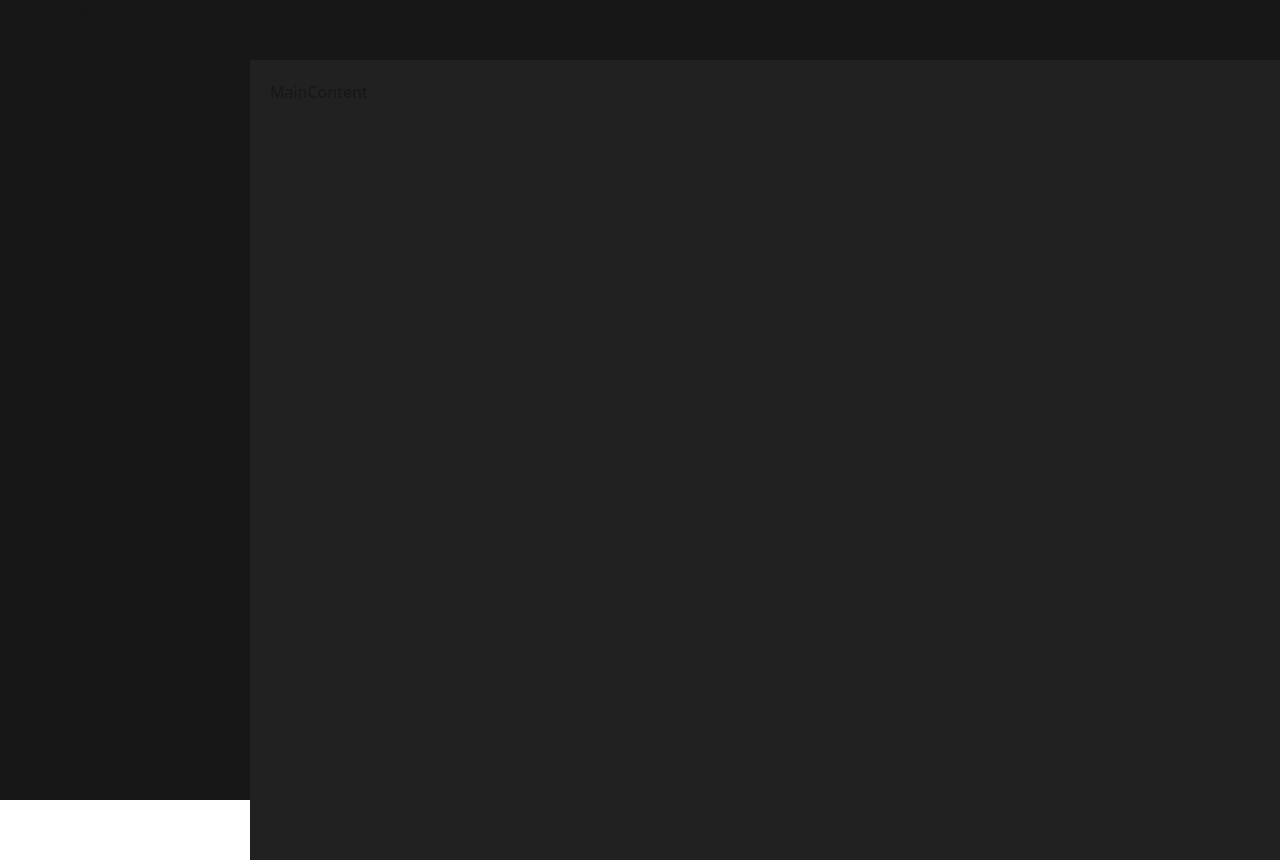
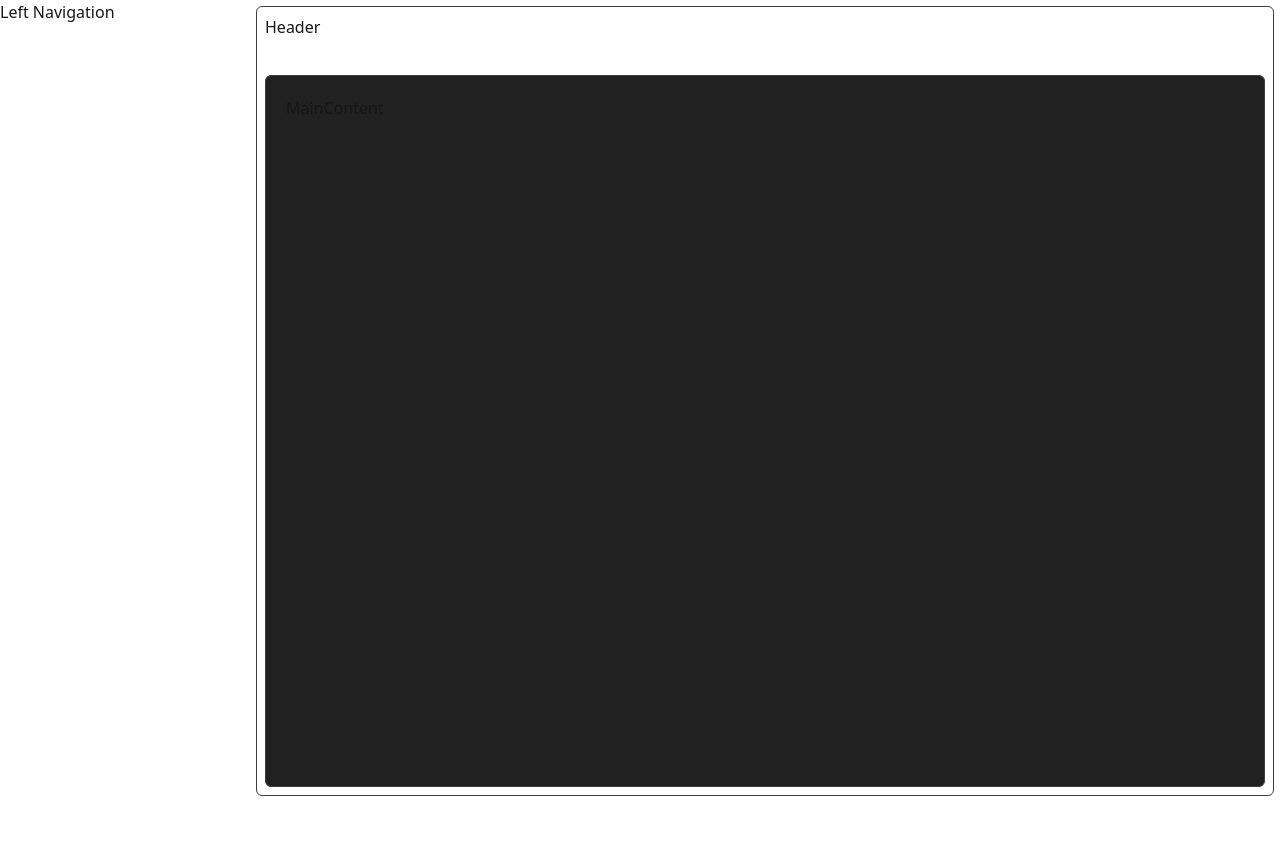
Before and after one commit to oPedroFranca/centralProjects, a Next.js app: page / in a window 1280 px wide. After the commit the page ends 800 px from the top, so only its background shows below. Built offline with nearby package versions, Linux system fonts and the light colour scheme.

Commit message:
ajustando layout

```diff
--- a/src/app/globals.css
+++ b/src/app/globals.css
@@ -9,7 +9,7 @@
 
 @media (prefers-color-scheme: dark) {
   :root {
-    --background: #212121;
+    --background: #171717;
     --foreground: #ededed;
   }
 }
--- a/src/app/page.tsx
+++ b/src/app/page.tsx
@@ -5,7 +5,10 @@ export default function Home() {
     <div className='flex h-screen w-screen'>
       <LeftNavigation />
 
-      <div className='w-full'>
+      <div
+        className='w-full h-full m-1.5 p-2 border border-gray-500 rounded-md'
+        style={{height: 'calc(100% - 10px)'}}
+      >
         <Header />
 
         <MainContent />
--- a/src/layout/Header/index.tsx
+++ b/src/layout/Header/index.tsx
@@ -1,6 +1,6 @@
 const Header = () => {
   return (
-    <div className='w-full h-[60px] bg-gray-800'>
+    <div className='w-full h-[60px]'>
       <p>
         Header
       </p>
--- a/src/layout/LeftNavigation/index.tsx
+++ b/src/layout/LeftNavigation/index.tsx
@@ -1,6 +1,6 @@
 const LeftNavigation = () => {
   return (
-    <div className='min-w-[250px] h-full bg-gray-800'>
+    <div className='min-w-[250px] h-full'>
       <p>
         Left Navigation
       </p>
--- a/src/layout/MainContent/index.tsx
+++ b/src/layout/MainContent/index.tsx
@@ -1,6 +1,9 @@
 const MainContent = () => {
   return (
-    <div className='w-full h-full bg-gray-600 p-5'>
+    <div
+      className='bg-gray-600 p-5 border border-gray-500 rounded-md center'
+      style={{height: 'calc(100% - 60px)'}}
+    >
       <p>
         MainContent
       </p>
--- a/tailwind.config.ts
+++ b/tailwind.config.ts
@@ -13,6 +13,7 @@ export default {
         background: "var(--background)",
         foreground: "var(--foreground)",
 
+        'gray-500': '#3e3e3e',
         'gray-600': '#212121',
         'gray-800': '#171717',
       },
```
